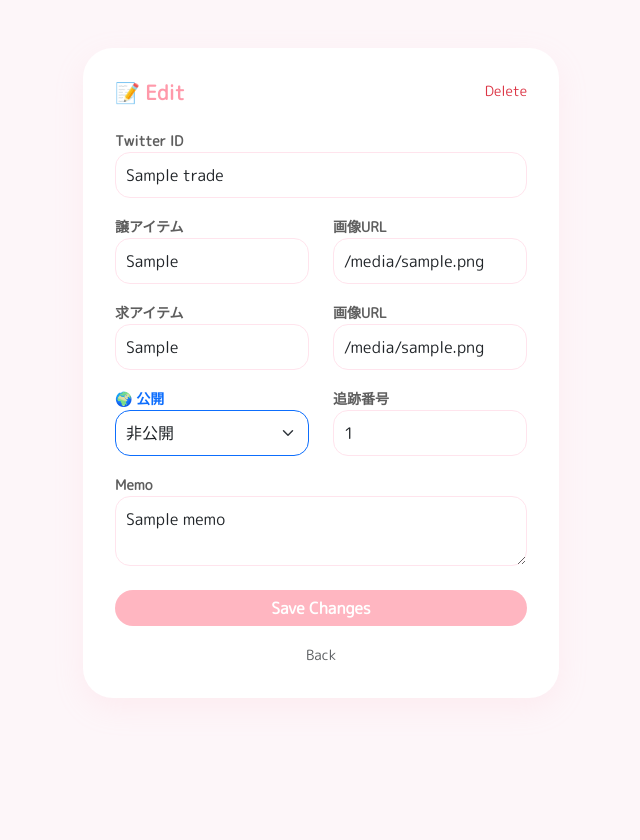
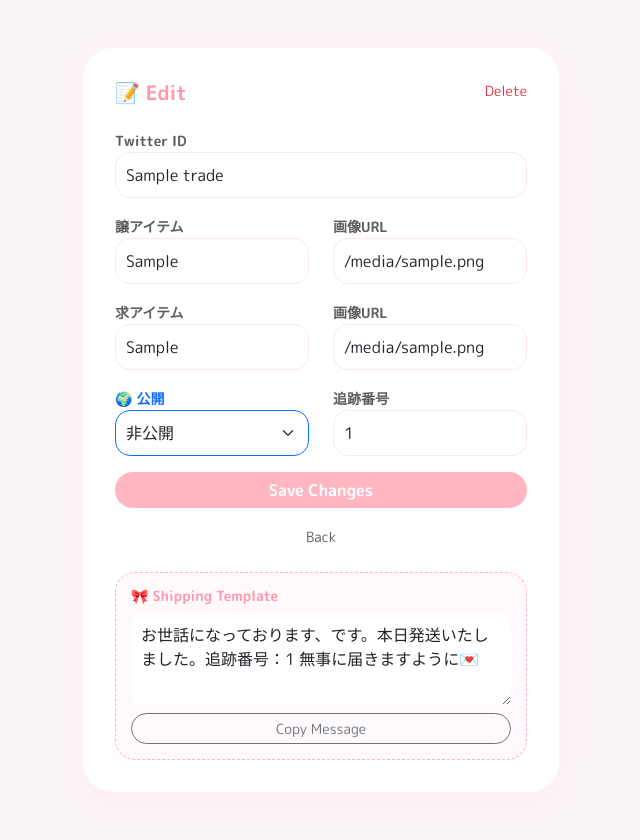
Before and after one commit to usaneko584/kpop-trade-manager, a FastAPI app: template templates/detail.html in a window 1280 px wide. Shown: the whole page, without its empty margins (319-959 px from the left). Before the commit the page ends 661 px from the top, so only its background shows below. Run offline with FastAPI, Linux system fonts and the light colour scheme; the template is opened without the code that fills it: most values are stand-ins (such as "Sample title", 1, 10 or a date in 2020); parts of the project's set-up code (start-up, migrations or seed data) failed here and were passed over.

Commit message:
Update detail.html

```diff
--- a/templates/detail.html
+++ b/templates/detail.html
@@ -4,8 +4,8 @@
     <meta charset="UTF-8"><meta name="viewport" content="width=device-width, initial-scale=1.0">
     <title>Edit - K-Trade</title>
     <link href="https://cdn.jsdelivr.net/npm/bootstrap@5.3.0/dist/css/bootstrap.min.css" rel="stylesheet">
-    <link href="https://fonts.googleapis.com/css2?family=M+PLUS+Rounded+1c&display=swap" rel="stylesheet">
-    <style>body { background-color: #fdf6f9; font-family: 'M PLUS Rounded 1c', sans-serif; color: #5e5e5e; } .form-container { background: white; padding: 2rem; border-radius: 30px; box-shadow: 0 10px 30px rgba(255,182,193,0.15); } .form-control, .form-select { border-radius: 15px; border: 1px solid #ffe4ed; padding: 10px; } .btn-primary { background-color: #ffb6c1; border: none; border-radius: 25px; font-weight: bold; width: 100%; }</style>
+    <link href="https://fonts.googleapis.com/css2?family=M+PLUS+Rounded+1c:wght@400;700&display=swap" rel="stylesheet">
+    <style>body { background-color: #fdf6f9; font-family: 'M PLUS Rounded 1c', sans-serif; color: #5e5e5e; } .form-container { background: white; padding: 2rem; border-radius: 30px; box-shadow: 0 10px 30px rgba(255,182,193,0.15); } .form-control, .form-select { border-radius: 15px; border: 1px solid #ffe4ed; padding: 10px; } .btn-primary { background-color: #ffb6c1; border: none; border-radius: 25px; font-weight: bold; width: 100%; } .template-box { background-color: #fff9fb; border: 1px dashed #ffb6c1; border-radius: 20px; padding: 15px; }</style>
 </head>
 <body>
 <div class="container py-5" style="max-width: 500px;">
@@ -13,23 +13,15 @@
         <div class="d-flex justify-content-between mb-4"><h3 class="h5 fw-bold m-0" style="color: #ff99aa;">📝 Edit</h3><a href="/delete/{{ trade.id }}" class="text-danger small text-decoration-none" onclick="return confirm('削除しますか？');">Delete</a></div>
         <form action="/update/{{ trade.id }}" method="post">
             <div class="mb-3"><label class="small fw-bold">Twitter ID</label><input type="text" name="partner_name" class="form-control" value="{{ trade.partner_name }}"></div>
-            <div class="row mb-3">
-                <div class="col-6"><label class="small fw-bold">譲アイテム</label><input type="text" name="give_item" class="form-control" value="{{ trade.give_item or '' }}"></div>
-                <div class="col-6"><label class="small fw-bold">画像URL</label><input type="text" name="give_image_url" class="form-control" value="{{ trade.give_image_url or '' }}"></div>
-            </div>
-            <div class="row mb-3">
-                <div class="col-6"><label class="small fw-bold">求アイテム</label><input type="text" name="get_item" class="form-control" value="{{ trade.get_item or '' }}"></div>
-                <div class="col-6"><label class="small fw-bold">画像URL</label><input type="text" name="get_image_url" class="form-control" value="{{ trade.get_image_url or '' }}"></div>
-            </div>
-            <div class="row mb-3">
-                <div class="col-6"><label class="small fw-bold text-primary">🌍 公開</label><select name="is_public" class="form-select border-primary"><option value="false" {% if not trade.is_public %}selected{% endif %}>非公開</option><option value="true" {% if trade.is_public %}selected{% endif %}>公開中</option></select></div>
-                <div class="col-6"><label class="small fw-bold">追跡番号</label><input type="text" name="tracking_number" class="form-control" value="{{ trade.tracking_number or '' }}"></div>
-            </div>
-            <div class="mb-4"><label class="small fw-bold">Memo</label><textarea name="memo" class="form-control" rows="2">{{ trade.memo or '' }}</textarea></div>
+            <div class="row mb-3"><div class="col-6"><label class="small fw-bold">譲アイテム</label><input type="text" name="give_item" class="form-control" value="{{ trade.give_item or '' }}"></div><div class="col-6"><label class="small fw-bold">画像URL</label><input type="text" name="give_image_url" class="form-control" value="{{ trade.give_image_url or '' }}"></div></div>
+            <div class="row mb-3"><div class="col-6"><label class="small fw-bold">求アイテム</label><input type="text" name="get_item" class="form-control" value="{{ trade.get_item or '' }}"></div><div class="col-6"><label class="small fw-bold">画像URL</label><input type="text" name="get_image_url" class="form-control" value="{{ trade.get_image_url or '' }}"></div></div>
+            <div class="row mb-3"><div class="col-6"><label class="small fw-bold text-primary">🌍 公開</label><select name="is_public" class="form-select border-primary"><option value="false" {% if not trade.is_public %}selected{% endif %}>非公開</option><option value="true" {% if trade.is_public %}selected{% endif %}>公開中</option></select></div><div class="col-6"><label class="small fw-bold">追跡番号</label><input type="text" name="tracking_number" class="form-control" value="{{ trade.tracking_number or '' }}"></div></div>
             <button type="submit" class="btn btn-primary mb-3">Save Changes</button>
             <div class="text-center"><a href="/" class="small text-muted text-decoration-none">Back</a></div>
         </form>
+        <div class="template-box mt-4"><h6 class="fw-bold mb-2 small" style="color: #ff99aa;">🎀 Shipping Template</h6><textarea id="tempText" class="form-control border-0 bg-white small mb-2" rows="3" readonly>お世話になっております、{{ user.name }}です。本日発送いたしました。追跡番号：{{ trade.tracking_number or '未入力' }} 無事に届きますように💌</textarea><button onclick="copyMsg()" class="btn btn-sm btn-outline-secondary w-100 rounded-pill">Copy Message</button></div>
     </div>
 </div>
+<script>function copyMsg(){var t=document.getElementById("tempText");t.select(),navigator.clipboard.writeText(t.value),alert("コピーしました💌")}</script>
 </body>
 </html>
```
